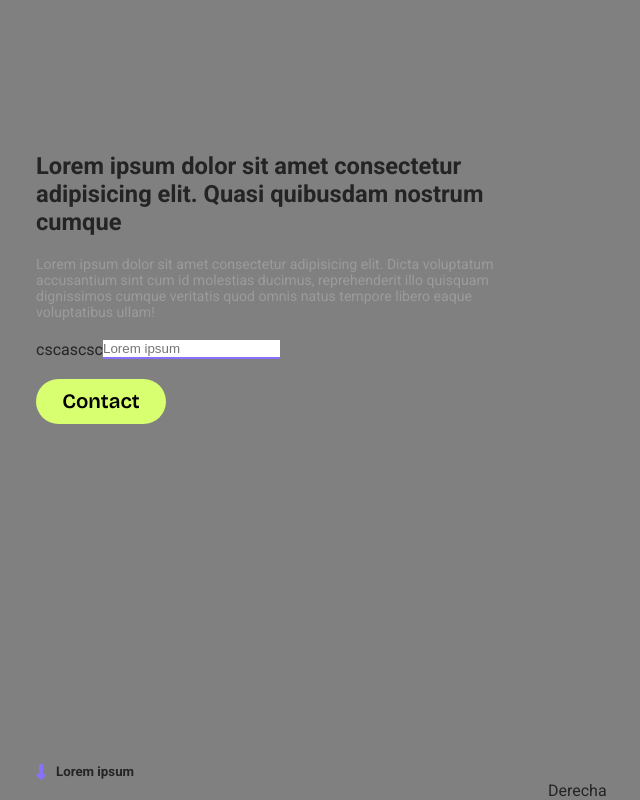
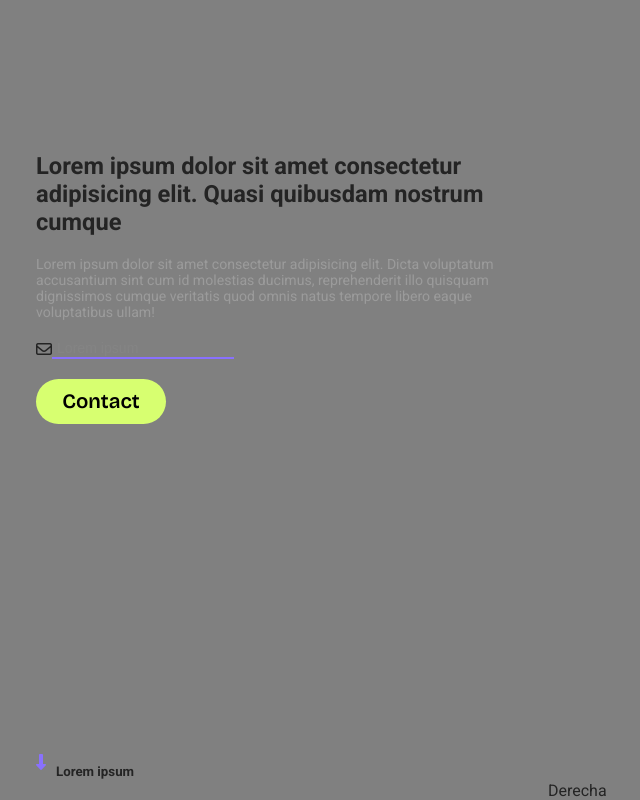
Before and after one commit to 4Practica/devCorner, a React (Vite) app: page / in a window 1280 px wide. Shown: the whole page, without its empty margins (92-732 px from the left). Built offline with nearby package versions, Linux system fonts and the light colour scheme.

Commit message:
:dizzy: Arrow animation to scroll down and fix input

```diff
--- a/src/js/views/Home/Components/Hero/Hero.module.css
+++ b/src/js/views/Home/Components/Hero/Hero.module.css
@@ -74,6 +74,22 @@
   width: 50%;
 }
 
+.input_border {
+  border: 0;
+  border-bottom: 2px solid var(--color-purple);
+}
+
+.input {
+  padding-left: 5px;
+  outline: none;
+  background-color: transparent;
+}
+
+.input::placeholder {
+  font-size: var(--font-xs);
+  color: var(--color-gray-500);
+}
+
 .button {
   border: none;
   text-align: center;
@@ -88,7 +104,9 @@
 }
 
 .arrow {
+  position: relative;
   color: var(--color-purple);
+  animation: floating 1s linear infinite;
 }
 
 @media (min-width: 520px) {
@@ -124,8 +142,16 @@
   }
 }
 
-/* Relative sizes */
-.input_border {
-  border: 0;
-  border-bottom: 2px solid var(--color-purple);
+@keyframes floating {
+  0% {
+    bottom: 0px
+  }
+
+  50% {
+    bottom: 10px
+  }
+
+  100% {
+    bottom: 0px
+  }
 }
--- a/src/js/views/Home/Components/Hero/Hero.tsx
+++ b/src/js/views/Home/Components/Hero/Hero.tsx
@@ -16,7 +16,9 @@ const {
   pt_20,
   pb_20,
   visible,
+  input,
   input_border,
+  input_bg,
   button,
   second_text,
   first_text,
@@ -62,9 +64,11 @@ export const Hero = () => {
           className={`${flex} ${form_direction} ${form_width} ${gap_20}`}
         >
           <div className={`${flex} `}>
-            <label htmlFor='email'>cscascsc</label>
+            <label htmlFor='email'>
+              <i className='fa-regular fa-envelope'></i>
+            </label>
             <input
-              className={`${input_border}`}
+              className={`${input} ${input_border} ${input_bg}`}
               type='text'
               name='email'
               id='email'
```
